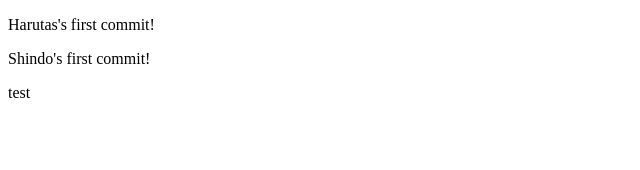
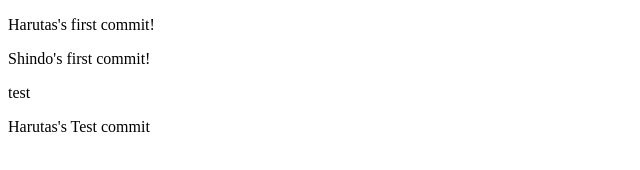
Before and after one commit to recursion-teamdev-team-red/practice, a plain HTML site: page index.html in a window 1280 px wide. Shown: the whole page, without its empty margins (0-640 px from the left). Drawn offline with Linux system fonts and the light colour scheme.

Commit message:
fixed text #6

```diff
--- a/index.html
+++ b/index.html
@@ -14,5 +14,8 @@
       <p>Shindo's first commit!</p>
     </div>
     <div>test</div>
+    <div>
+        <p>Harutas's Test commit</p>
+    </div>
 </body>
 </html>
```
